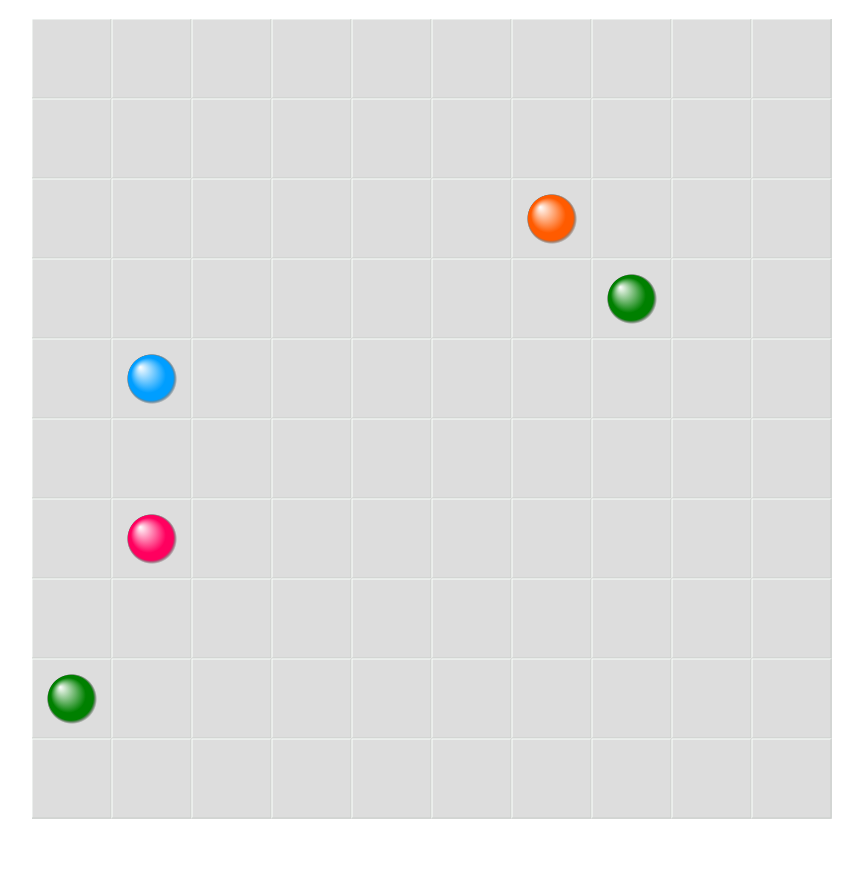
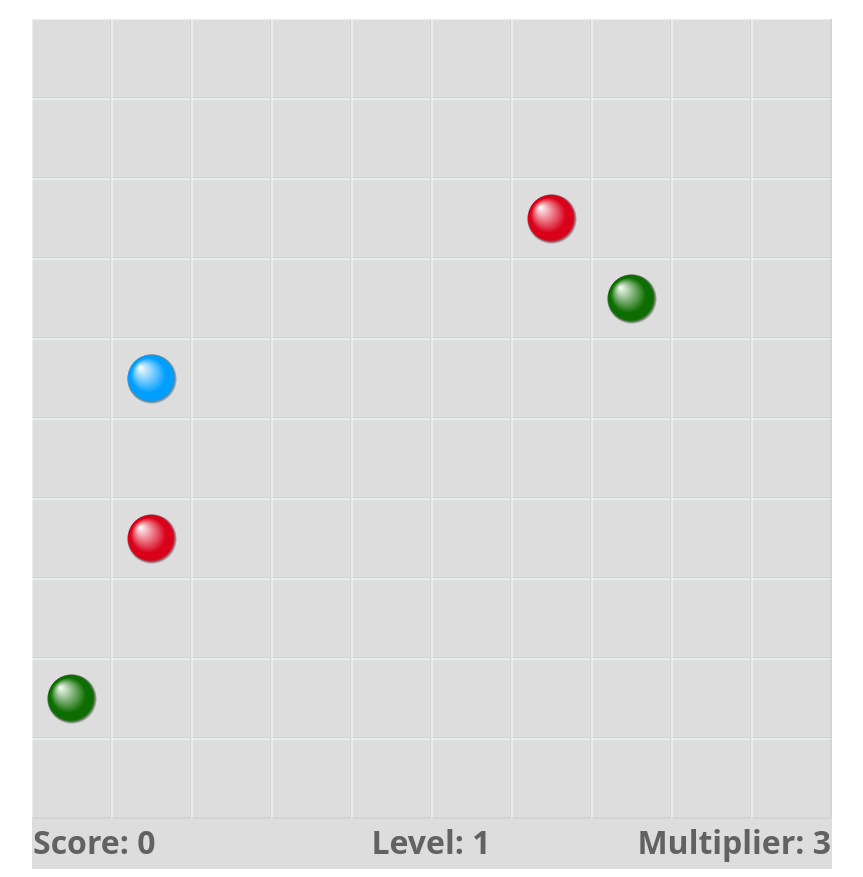
Before and after one commit to skyteeee/LinesGame, a plain HTML site: page index.html in a window 1280 px wide. Shown: the part 61-938 px from the top of the page, without its empty margins (208-1071 px from the left). Before the commit the page ends 888 px from the top, so only its background shows below. Drawn offline with nearby package versions, Linux system fonts and the light colour scheme.

Commit message:
Added levels and multiplier, changed the color selecting logic so now amount of current colors can be controlled. Added HUD to display current score, level and multiplier. Improved the align checking logic. Fixed deselect.

```diff
--- a/css/lines.css
+++ b/css/lines.css
@@ -1,6 +1,6 @@
 #field {
   width: 800px;
-  height: 800px;
+  height: 850px;
   background-color: #dddddd;
   margin: auto;
 }
--- a/index.html
+++ b/index.html
@@ -28,7 +28,7 @@
 
   <h1 class="forGame">Lines Game!</h1>
   <div class="forGame">
-    <canvas id="field" width="800" height="800" onclick="onCanvasClick(event)"></canvas>
+    <canvas id="field" width="800" height="850" onclick="onCanvasClick(event)"></canvas>
   </div>
 
 </body>
--- a/js/main.js
+++ b/js/main.js
@@ -1,7 +1,7 @@
 function init () {
   game.init();
+  game.generateBalls();
   game.draw();
-  game.generateBalls();
 }
 
 function onCanvasClick (event) {
@@ -17,7 +17,7 @@ class Cell {
   this.selected = false;
   }
 
-  drawCell (game) {
+  innerDraw (game) {
     let x = -game.cellWidth2;
     let y = -game.cellHeight2;
     let x2 = x + game.cellWidth - 1;
@@ -26,6 +26,8 @@ class Cell {
     if (this.selected) {
       game.ctx.fillStyle = '#cbcbcb';
       game.ctx.fillRect(x+1, y+1, game.cellWidth-2, game.cellHeight-2);
+    } else {
+      game.ctx.clearRect(x+1, y+1, game.cellWidth - 2, game.cellHeight - 2);
     }
 
     game.ctx.strokeStyle = '#fafffb';
@@ -46,7 +48,13 @@ class Cell {
       this.ball.drawBall(game);
     }
 
-    //game.ctx.strokeRect(game.cellWidth*this.x, game.cellHeight*this.y, game.cellWidth, game.cellHeight);
+  }
+
+  drawCell (game) {
+    game.ctx.save();
+    game.ctx.translate(game.cellWidth * this.x + game.cellWidth2, game.cellHeight * this.y + game.cellHeight2);
+    this.innerDraw(game);
+    game.ctx.restore();
   }
 
 }
@@ -54,11 +62,6 @@ class Cell {
 
 class Game {
   constructor() {
-    this.ballsPerTime = 5;
-    this.inARowToVanish = 4;
-    this.fieldHeight = 10;
-    this.fieldWidth = 10;
-
     this.canvas = null;
     this.ctx = null;
     this.from = null;
@@ -68,10 +71,26 @@ class Game {
     this.cellWidth = 0;
     this.cellHeight2 = 0;
     this.cellWidth2 = 0;
+    this.possibleBallColors = ['rgb(218,0,25)', 'rgb(14,109,0)', 'rgb(0,158,255)',
+      'rgb(255,91,0)', 'rgb(255,203,1)', 'rgb(0,0,255)', 'rgb(125,0,125)'];
+    this.initGame();
+  }
+
+  initGame() {
+    this.ballsPerTime = 5;
+    this.inARowToVanish = 4;
+    this.fieldHeight = 10;
+    this.fieldWidth = 10;
+    this.score = 0;
+    this.multiplier = 1;
+    this.level = 1;
+    this.scoreToLevelUp = 250;
+    this.levelToAddColor = 3;
     this.isGameOver = false;
-    this.possibleBallColors = ['rgb(255,0,95)', 'rgb(255,91,0)' , 'rgb(255,203,1)' , 'green' ,  'blue', 'rgb(0,158,255)' , 'purple'];
+
+    this.newColorIdx = 2;
     this.field = [];
-    for (let y = 0; y < this.fieldHeight; y ++) {
+    for (let y = 0; y < this.fieldHeight; y++) {
       let row = [];
       for (let x = 0; x < this.fieldWidth; x++) {
         let cell = new Cell(x, y);
@@ -82,10 +101,11 @@ class Game {
     }
   }
 
-  init () {
+  init() {
     this.canvas = document.getElementById('field');
     this.ctx = this.canvas.getContext('2d');
-    this.height = this.canvas.offsetHeight;
+    this.height = this.canvas.offsetHeight - 50;
+    this.gameHeight = this.canvas.offsetHeight;
     this.width = this.canvas.offsetWidth;
     this.cellHeight = this.height / this.fieldHeight;
     this.cellWidth = this.width / this.fieldWidth;
@@ -93,78 +113,108 @@ class Game {
     this.cellWidth2 = this.cellWidth / 2;
   }
 
-  checkAll (x, y, cell) {
+  addColorOnLvlUp() {
+    if (this.level % this.levelToAddColor === 0) {
+      if (this.newColorIdx < this.possibleBallColors.length) {
+        this.newColorIdx++;
+        if (this.levelToAddColor === 3) {
+          this.levelToAddColor = 5;
+        }
+      }
+    }
+  }
+
+
+  levelUpIfNeeded() {
+    if (this.score >= this.scoreToLevelUp) {
+      this.level++;
+      this.multiplier = this.multiplier * 1.25;
+      this.scoreToLevelUp = this.scoreToLevelUp + 250 * this.multiplier;
+      this.addColorOnLvlUp();
+    }
+  }
+
+  changeScore(multiplier) {
+    this.score = Math.floor(this.score + 25 * multiplier);
+    this.levelUpIfNeeded();
+  }
+
+  checkAll(x, y, cell) {
+    if (cell.ball !== null) {
       let state = false;
       let colorIdx = cell.ball.colorIdx;
       let selected = this.field[y][x];
 
-    let state1 = this.check(x,y, 1, 0, colorIdx);
-    let state4 = this.check(x,y, -1, 0, colorIdx);
+      let state1 = this.check(x, y, 1, 0, colorIdx);
+      let state4 = this.check(x, y, -1, 0, colorIdx);
       state1.push(selected);
       state1.push(...state4);
       state |= this.removeBallsIfNeeded(state1);
 
-    let state2 = this.check(x,y, 0, 1, colorIdx);
-    let state5 = this.check(x,y, 0, -1, colorIdx);
+      let state2 = this.check(x, y, 0, 1, colorIdx);
+      let state5 = this.check(x, y, 0, -1, colorIdx);
       state2.push(selected);
       state2.push(...state5);
       state |= this.removeBallsIfNeeded(state2);
 
-    let state3 = this.check(x,y, 1, 1, colorIdx);
-    let state6 = this.check(x,y, -1, -1, colorIdx);
+      let state3 = this.check(x, y, 1, 1, colorIdx);
+      let state6 = this.check(x, y, -1, -1, colorIdx);
       state3.push(selected);
       state3.push(...state6);
       state |= this.removeBallsIfNeeded(state3);
 
-    let state7 = this.check(x,y, 1, -1, colorIdx);
-    let state8 = this.check(x,y, -1, 1, colorIdx);
+      let state7 = this.check(x, y, 1, -1, colorIdx);
+      let state8 = this.check(x, y, -1, 1, colorIdx);
       state7.push(selected);
       state7.push(...state8);
       state |= this.removeBallsIfNeeded(state7);
 
+      return state;
+    }
+  }
 
-    if (!state) {
+  prepareNextMove (x, y, cell) {
+    if (!this.checkAll(x, y, cell)) {
       if (this.generateBalls() !== true) {
         this.isGameOver = true;
       }
     }
   }
 
+  operateGameOver() {
+    if (this.isGameOver) {
+      this.initGame();
+      this.generateBalls();
+      this.draw();
+    }
+  }
 
-  onClick (x, y) {
-    if (this.isGameOver) {
-      return;
-    }
+  onClick(x, y) {
+    this.operateGameOver();
     let cellX = Math.floor(x / this.cellWidth);
     let cellY = Math.floor(y / this.cellHeight);
     let cellPressed = this.field[cellY][cellX];
     if (cellPressed.ball !== null) {
+      if (this.from) {
+        this.from.selected = false;
+      }
       this.from = cellPressed;
       cellPressed.selected = true;
     } else {
       if (this.from) {
         this.from.selected = false;
+        cellPressed.selected = false;
         cellPressed.ball = this.from.ball;
         this.from.ball = null;
         this.from = null;
-        this.checkAll(cellX, cellY, cellPressed);
-      } else {
-        return false;
+        this.prepareNextMove(cellX, cellY, cellPressed);
       }
     }
 
     this.draw();
   }
 
-  createBall(x, y) {
-    let colorIdx = Math.floor(Math.random() * this.possibleBallColors.length);
-    let color = this.possibleBallColors[colorIdx];
-    return new Ball(x, y, colorIdx, color);
-  }
-
-  initRandomCell () {
-    let idx;
-
+  findEmptyCells() {
     let emptyCells = [];
 
     for (let row of this.field) {
@@ -176,7 +226,18 @@ class Game {
     }
 
     if (emptyCells.length === 0) {
-      return false;
+      this.isGameOver = true;
+    }
+
+    return emptyCells;
+
+  }
+
+  initRandomCell(emptyCells) {
+    let idx;
+
+    if (emptyCells.length === 0) {
+      return null;
     }
 
     idx = Math.floor(Math.random() * emptyCells.length);
@@ -185,28 +246,57 @@ class Game {
     selectedCell.ball = this.createBall(selectedCell.x, selectedCell.y);
     this.draw();
 
-      return true;
+    return selectedCell;
   }
 
-  generateBalls () {
-    for (let idx = 0; idx < this.ballsPerTime; idx++) {
-      let state = this.initRandomCell();
-      if (!state) {
-        return false;
+  checkBalls(state) {
+    for (let cell of state) {
+      if (cell !== null) {
+        this.checkAll(cell.x, cell.y, cell);
+      } else {
+        alert('Error!!!');
       }
     }
-    return true;
   }
+
 
   removeBallsIfNeeded (state) {
     if (state.length >= this.inARowToVanish) {
       for (let cell of state) {
+        this.changeScore(this.multiplier);
         cell.ball = null;
       }
       return true;
     }
     return false;
   }
+
+  generateBalls () {
+    let state = [];
+    for (let idx = 0; idx < this.ballsPerTime; idx++) {
+      let element = this.initRandomCell(this.findEmptyCells());
+      if (element !== null) {
+        state.push(element);
+      }
+    }
+    let empty = this.findEmptyCells();
+    if (empty.length === 0) {
+      return false;
+    }
+     else {
+      this.checkBalls(state);
+      return true;
+    }
+  }
+
+  createBall(x, y) {
+    let colorIdx = Math.floor(Math.random() * (this.newColorIdx+1));
+    let color = this.possibleBallColors[colorIdx];
+    return new Ball(x, y, colorIdx, color);
+  }
+
+
+
 
   check(x, y, deltaY, deltaX, colorIdx) {
     let originalDY = deltaY;
@@ -232,16 +322,27 @@ class Game {
     return inARow;
   }
 
+  drawHUD () {
+    this.ctx.font = 'bold 32px sans';
+    this.ctx.textAlign = 'start';
+    this.ctx.fillStyle = 'rgb(98,98,98)';
+    this.ctx.fillText(`Score: ${this.score}`, 1, this.gameHeight-15);
+    this.ctx.textAlign = 'end';
+    this.ctx.fillText(`Multiplier: ${this.newColorIdx+1}`, this.width - 1, this.gameHeight-15);
+    this.ctx.textAlign = 'center';
+    this.ctx.fillText(`Level: ${this.level}`, this.width/2 -1, this.gameHeight-15);
+  }
+
+
   draw () {
-    this.ctx.clearRect(0, 0, this.width, this.height);
+    this.ctx.clearRect(0, 0, this.width, this.gameHeight);
+
     for (let y of this.field) {
       for (let cell of y) {
-        this.ctx.save();
-        this.ctx.translate(this.cellWidth * cell.x + this.cellWidth2, this.cellHeight * cell.y + this.cellHeight2);
         cell.drawCell(this);
-        this.ctx.restore();
       }
     }
+    this.drawHUD();
     if (this.isGameOver) {
       this.drawGameOver();
     }
@@ -249,7 +350,7 @@ class Game {
 
   drawGameOver () {
     this.ctx.fillStyle = 'rgba(0, 0, 0, 0.25)';
-    this.ctx.fillRect(0, 0, this.width, this.height);
+    this.ctx.fillRect(0, 0, this.width, this.gameHeight);
     this.ctx.font = 'bold 84px sans';
     this.ctx.fillStyle = 'rgb(180,0,46)';
     this.ctx.strokeStyle = 'rgb(255, 255, 255)';
```
Lines whose indentation alone changed are shown as unchanged.
